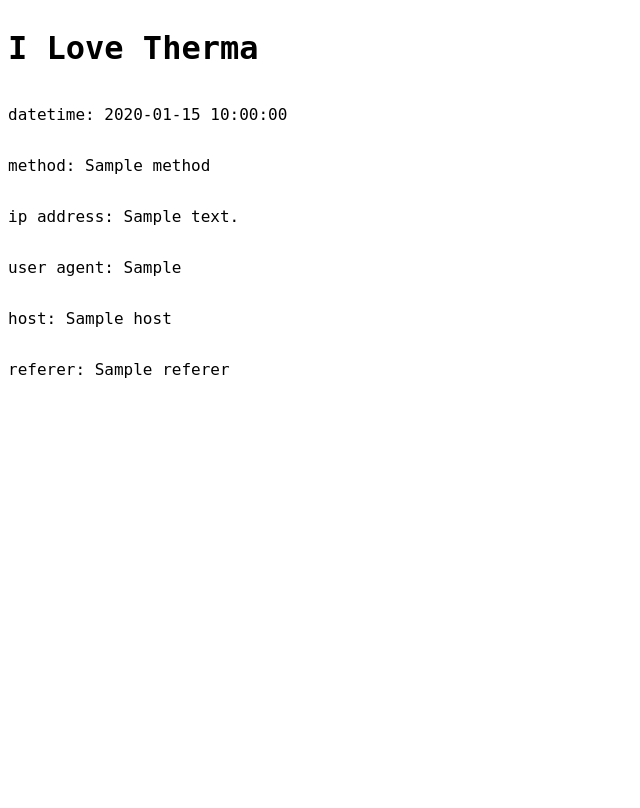
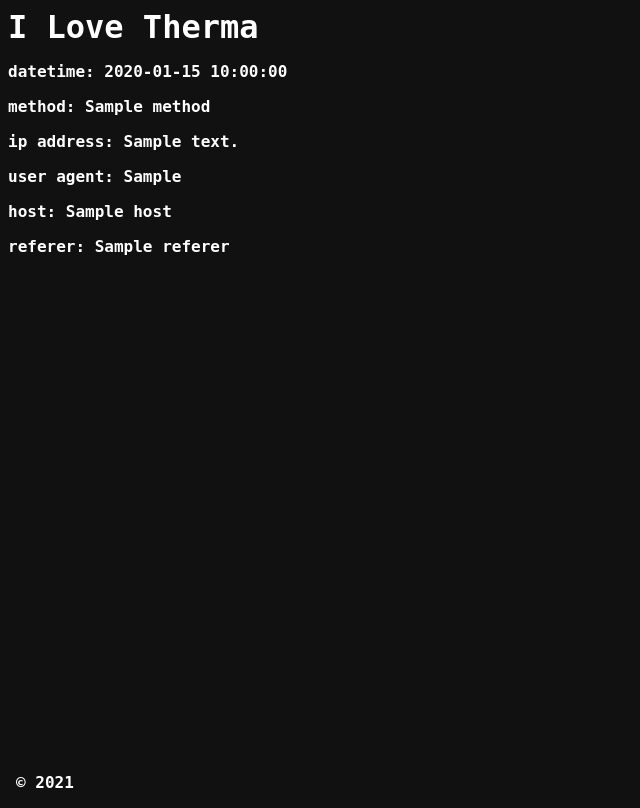
Before and after one commit to brandon-wallace/ilovetherma, a Flask app: template application/templates/main/index.html in a window 1280 px wide. Shown: the whole page, without its empty margins (0-640 px from the left). Run offline with Flask 2, Linux system fonts and the light colour scheme; the template is opened without the code that fills it: most values are stand-ins (such as "Sample title", 1, 10 or a date in 2020).

Commit message:
New theme

```diff
--- a/application/static/css/style.css
+++ b/application/static/css/style.css
@@ -6,14 +6,20 @@ body {
 
 body {
     display: flex;
+    color: #FFFFFF;
     min-height: 100vh;
+    font-weight: bold;
     flex-direction: column;
+    background-color: #111111;
     font-family: monospace, monospace;
+}
+
+h1 {
+    margin: 0;
 }
 
 footer {
     width: 100%;
-    height: 25px;
     padding: 0 .5rem;
     margin-top: auto;
     box-sizing: border-box;
--- /dev/null
+++ b/application/static/js/script.js
@@ -0,0 +1 @@
+console.log(`Javascript file enabled.`)
--- a/application/templates/layout.html
+++ b/application/templates/layout.html
@@ -10,7 +10,7 @@
     <link rel="shortcut icon" href="{{ url_for('static', filename='images/favicon.ico') }}">
     <link rel="icon" type="image/png" href="{{ url_for('static', filename='images/favicon.png') }}">
     <link rel="stylesheet" href="{{ url_for('static', filename='css/style.css') }}">
-    <title>Your Weather</title>
+    <title>ILoveTherma</title>
 
   </head>
 
@@ -20,10 +20,24 @@
       <p style="color:#FC0000;text-align:center">Please enable Javascript</p>
     </noscript>
 
+    <header>
+
+      <h1>I Love Therma</h1>
+
+    </header>
+
     {% block body %}
 
     {% endblock %}
 
+    <footer>
+
+      <p>&copy; 2021</p>
+
+    </footer>
+
   </body>
 
+  <script src="{{ url_for('static', filename='js/script.js') }}"></script>
+
 </html>
--- a/application/templates/main/index.html
+++ b/application/templates/main/index.html
@@ -6,13 +6,15 @@
 
 {% block body %}
 
-  <h1>I Love Therma</h1>
+  <main>
 
-  <p>datetime: {{ date_time if date_time }}</p>
+  <p>datetime: {{ now if now }}</p>
   <p>method: {{ method if method }}</p>
   <p>ip address: {{ ip_address if ip_address }}</p>
   <p>user agent: {{ user_agent if user_agent }}</p>
   <p>host: {{ host if host }}</p>
   <p>referer: {{ referer if referer }}</p>
 
+  </main>
+
 {% endblock %}
```
Also changed, not shown: application/main/routes.py (+4 -4 lines), application/static/images/favicon.ico, application/static/images/favicon.png, 2 other files.
